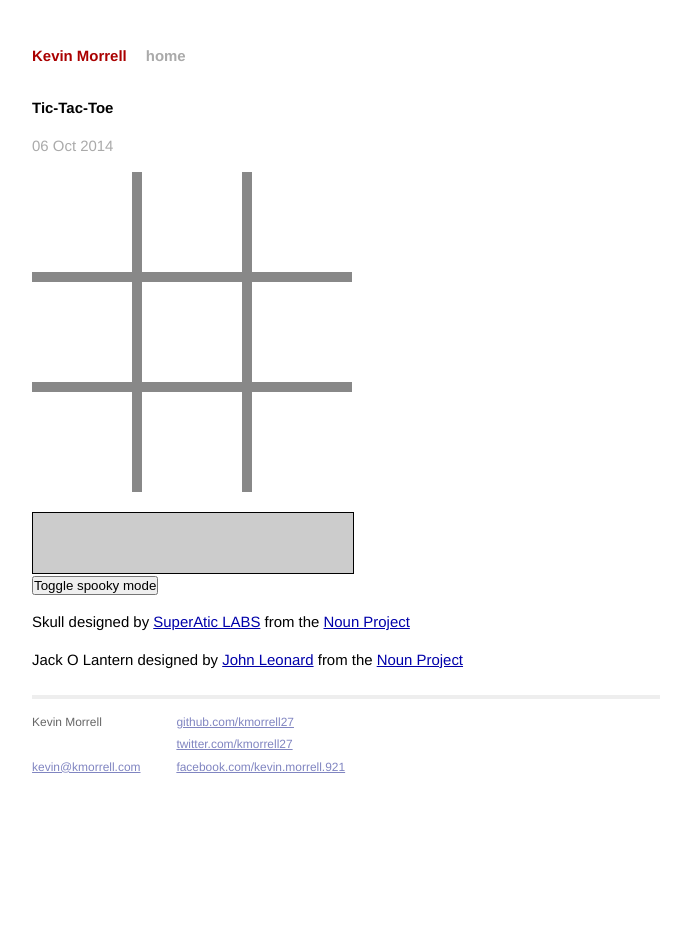
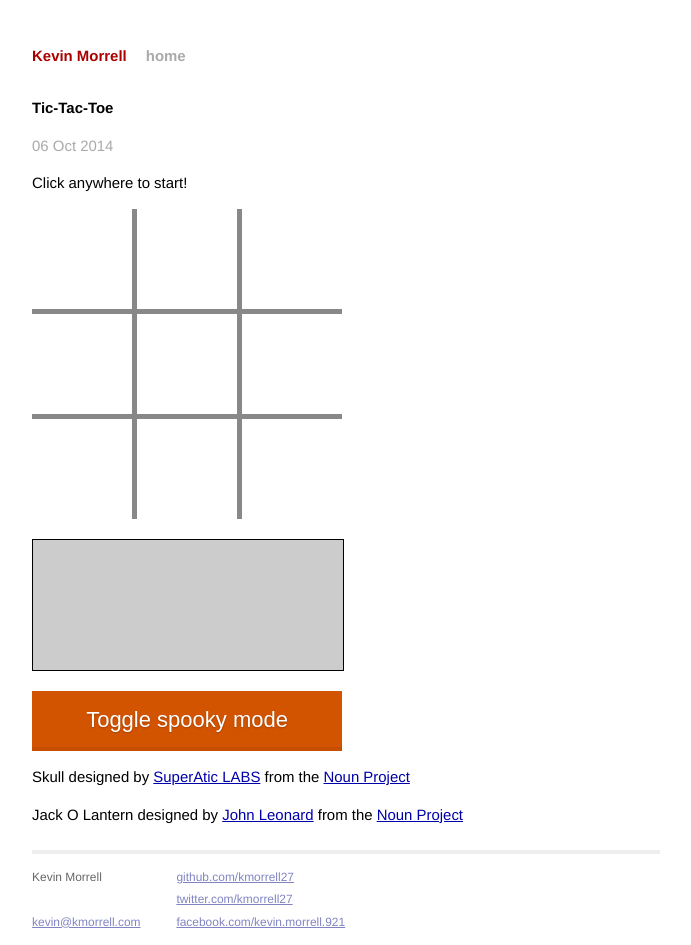
Before and after one commit to kmorrell27/kmorrell27.github.io, a Jekyll site: the page built from _posts/2014-10-6-tic-tac-toe.html, in a window 1280 px wide. Shown: the whole page, without its empty margins (294-985 px from the left). Built offline with Jekyll 4.4.1, drawn with Linux system fonts in a browser that asks for light colours; Markdown is read by kramdown in place of the engine named in the settings.

Commit message:
Fixes styling again, adds some pretty CSS.

```diff
--- a/_posts/2014-10-6-tic-tac-toe.html
+++ b/_posts/2014-10-6-tic-tac-toe.html
@@ -189,18 +197,18 @@ title: Tic-Tac-Toe
     <link href='http://fonts.googleapis.com/css?family=Open+Sans' rel='stylesheet' type='text/css'>
     <style type="text/css">
       div.board {
-          height: 320px;
-          width: 320px;
+          height: 310px;
+          width: 310px;
           background-color: #888888;
       }
       div.row {
-          height: 110px;
+          height: 105px;
       }
       a.button {
           float: left;
           background-color: white;
           text-decoration: none;
-          margin-right: 10px;
+          margin-right: 5px;
           height: 100px;
           width: 100px;
           font-family:'Open Sans', sans-serif;
@@ -215,26 +223,80 @@ title: Tic-Tac-Toe
       div.statusDiv {
           background-color: #cccccc;
           border: 1px solid;
-          height: 60px;
-          margin-top: 20px;
-          padding: 0;
-          width: 320px;
+          height: 90px;
+          margin: 20px 0;
+          padding: 20px;
+          text-align: center;
+          width: 270px;
       }
       .hidden {
           display:none;
       }
       .resetButton {
           display:block;
+          margin: 0 auto;
+
       }
 
       .icon {
           height: 80px;
           width: 80px;
       }
+
+      /* From http://cssdeck.com/labs/beautiful-flat-buttons */
+      .clouds-flat-button {
+          position: relative;
+          vertical-align: top;
+          width: 100%;
+          height: 60px;
+          padding: 0;
+          font-size: 22px;
+          color:#454545;
+          text-align: center;
+          text-shadow: 0 1px 2px rgba(0, 0, 0, 0.25);
+          background: #ecf0f1;
+          border: 0;
+          border-bottom: 2px solid #dadedf;
+          cursor: pointer;
+          -webkit-box-shadow: inset 0 -2px #dadedf;
+          box-shadow: inset 0 -2px #dadedf;
+      }
+
+      .clouds-flat-button:active {
+          top: 1px;
+          outline: none;
+          -webkit-box-shadow: none;
+          box-shadow: none;
+      }
+
+      .pumpkin-flat-button {
+          position: relative;
+          vertical-align: top;
+          width: 310px;
+          height: 60px;
+          padding: 0;
+          font-size: 22px;
+          color: white;
+          text-align: center;
+          text-shadow: 0 1px 2px rgba(0, 0, 0, 0.25);
+          background: #d35400;
+          border: 0;
+          border-bottom: 2px solid #c54e00;
+          cursor: pointer;
+          -webkit-box-shadow: inset 0 -2px #c54e00;
+          box-shadow: inset 0 -2px #c54e00;
+      }
+      .pumpkin-flat-button:active {
+          top: 1px;
+          outline: none;
+          -webkit-box-shadow: none;
+          box-shadow: none;
+      }
     </style>
   </head>
 
   <body>
+    <p>Click anywhere to start!</p>
     <div class="board">
       <div class="row">
         <a href="" id="space0" class="button" onclick="putX(0); return false;"></a>
@@ -256,7 +318,7 @@ title: Tic-Tac-Toe
       <span id="gameStatusSpan"></span>
       <button id="resetButton" onclick="resetGame()" class="hidden">Try again</button>
     </div>
-    <button id="spookyMode" onclick="spookyToggle()">Toggle spooky mode</button>
+    <button id="spookyMode" class="pumpkin-flat-button" onclick="spookyToggle()">Toggle spooky mode</button>
     <p>Skull designed by <a href="http://www.thenounproject.com/SuperAtic">SuperAtic LABS</a> from the <a href="http://www.thenounproject.com">Noun Project</a></p>
     <p>Jack O Lantern designed by <a href="http://www.thenounproject.com/coexsystem">John Leonard</a> from the <a href="http://www.thenounproject.com">Noun Project</a></p>
   </body>
```
Also changed, not shown: other parts of _posts/2014-10-6-tic-tac-toe.html (+13 -5 lines).
